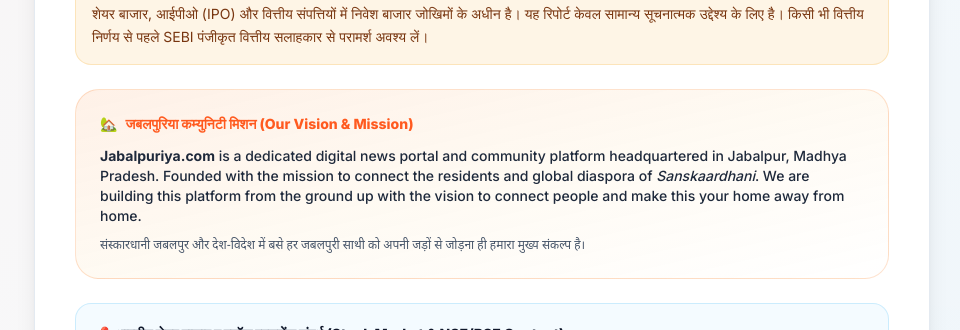
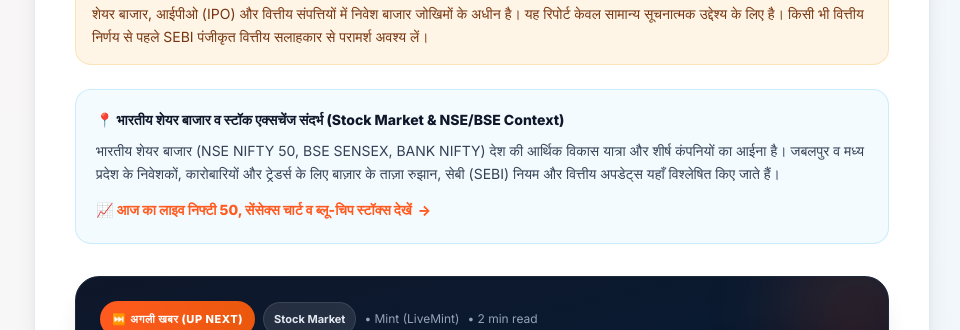
Before and after one commit to umeshahirwar/jabalpuriya, an Astro site: page /news/indian-shares-set-to-extend-gains-on-strong-foreign-flows-us-tariffs-in-foc in a window 1280 px wide. Shown: the part 1975-2305 px from the top of the page, without its empty margins (158-1118 px from the left). Built offline with nearby package versions, Linux system fonts and the light colour scheme; Astro itself is replaced by a stand-in of ours.

Commit message:
feat: add Up Next related article suggestion, remove mission box from articles while preserving investor notice and market context

```diff
--- a/src/pages/news/[slug].astro
+++ b/src/pages/news/[slug].astro
@@ -28,10 +28,11 @@ const formattedTime = pubDate.toLocaleTimeString('en-IN', {
   timeZone: 'Asia/Kolkata'
 });
 
-// Related stories: prioritize same category first for stronger topical clustering, then fill to 4
+// Next relevant article: prioritize same category first for seamless reading flow, then other categories
 const sameCategory = newsData.articles.filter((a) => a.id !== article.id && a.category === article.category);
 const otherCategory = newsData.articles.filter((a) => a.id !== article.id && a.category !== article.category);
-const relatedArticles = [...sameCategory, ...otherCategory].slice(0, 4);
+const nextRelevantArticle = sameCategory[0] || otherCategory[0] || newsData.articles[0];
+const relatedArticles = [...sameCategory.slice(1), ...otherCategory].slice(0, 4);
 
 // Canonical & Share URLs (always trailing slash to match GitHub Pages & prevent 301 redirects)
 const articleUrl = `https://jabalpuriya.com/news/${article.slug}/`;
@@ -99,10 +100,10 @@ const categoryContextMap: Record<string, { heading: string; text: string; tipLab
     tipHref: '/gwarighat-aarti/'
   },
   'Local News': {
-    heading: 'जबलपुरिया कम्युनिटी विज़न (Our Mission & Community Vision)',
-    text: 'Jabalpuriya.com is a dedicated digital news portal and community platform headquartered in Jabalpur, Madhya Pradesh. Founded with the mission to connect the residents and global diaspora of Sanskaardhani, we are building this platform from the ground up with the vision to connect people and make this your home away from home.',
-    tipLabel: '🏡 जबलपुरिया मुख्य पृष्ठ पर सभी सेवाएं देखें',
-    tipHref: '/'
+    heading: 'संस्कारधानी जबलपुर स्थानीय संदर्भ (Sanskaardhani Jabalpur)',
+    text: 'संस्कारधानी जबलपुर, मध्य प्रदेश की सांस्कृतिक राजधानी के रूप में अपनी जीवंत संस्कृति, मां नर्मदा के पावन तटों, शिक्षा, व्यापार और स्थानीय विकास के लिए जानी जाती है। जबलपुरिया पर शहर के सभी प्रमुख नागरिक व सामाजिक अपडेट उपलब्ध हैं।',
+    tipLabel: '📍 जबलपुर के सभी स्थानीय समाचार देखें',
+    tipHref: '/#news-grid'
   }
 };
 
@@ -381,19 +382,6 @@ const breadcrumbSchema = {
           </div>
         )}
 
-        <!-- Community Diaspora & Mission Box (Connecting People Globally) -->
-        <div class="p-6 rounded-3xl bg-gradient-to-br from-orange-500/10 via-amber-500/5 to-transparent border border-orange-500/20 space-y-3">
-          <div class="flex items-center gap-2 text-jabalpur-secondary font-black text-sm">
-            <span>🏡</span> जबलपुरिया कम्युनिटी मिशन (Our Vision & Mission)
-          </div>
-          <p class="text-xs sm:text-sm text-slate-800 dark:text-slate-200 leading-relaxed font-medium">
-            <strong>Jabalpuriya.com</strong> is a dedicated digital news portal and community platform headquartered in Jabalpur, Madhya Pradesh. Founded with the mission to connect the residents and global diaspora of <em>Sanskaardhani</em>. We are building this platform from the ground up with the vision to connect people and make this your home away from home.
-          </p>
-          <p class="text-xs text-slate-600 dark:text-slate-400 font-hindi">
-            संस्कारधानी जबलपुर और देश-विदेश में बसे हर जबलपुरी साथी को अपनी जड़ों से जोड़ना ही हमारा मुख्य संकल्प है।
-          </p>
-        </div>
-
         <!-- Contextual Local Jabalpur Insight -->
         <div class="p-5 rounded-2xl bg-sky-50/70 dark:bg-sky-950/20 border border-sky-200/70 dark:border-sky-800/40 space-y-2.5">
           <h3 class="text-sm font-black text-slate-900 dark:text-white">
@@ -411,8 +399,66 @@ const breadcrumbSchema = {
           </a>
         </div>
 
+        <!-- Next Relevant Story Suggestion Card (Continuous Reading Flow) -->
+        <div class="pt-2">
+          <div class="p-5 sm:p-6 rounded-3xl bg-gradient-to-br from-slate-900 via-[#0a1a30] to-slate-950 text-white border border-slate-800 shadow-xl relative overflow-hidden group">
+            <div class="absolute -right-10 -top-10 w-36 h-36 bg-jabalpur-secondary/15 rounded-full blur-2xl pointer-events-none"></div>
+
+            <div class="relative z-10 flex flex-col md:flex-row md:items-center justify-between gap-5">
+
+              <!-- Story Info -->
+              <div class="space-y-2 flex-1 min-w-0">
+                <div class="flex items-center gap-2 flex-wrap">
+                  <span class="inline-flex items-center gap-1 px-3 py-1 rounded-full text-[11px] font-black uppercase tracking-wider bg-gradient-to-r from-jabalpur-secondary to-orange-600 text-white shadow-sm">
+                    <span>⏭️</span> अगली खबर (Up Next)
+                  </span>
+                  <span class="px-2.5 py-0.5 rounded-full text-[11px] font-bold bg-white/10 text-slate-200 border border-white/10">
+                    {nextRelevantArticle.category}
+                  </span>
+                  <span class="text-slate-400 text-xs hidden sm:inline">• {nextRelevantArticle.source}</span>
+                  <span class="text-slate-400 text-xs hidden sm:inline">• {nextRelevantArticle.readTime}</span>
+                </div>
+
+                <h3 class="text-base sm:text-lg font-black text-white group-hover:text-jabalpur-secondary transition-colors leading-snug line-clamp-2">
+                  <a href={`/news/${nextRelevantArticle.slug}/`} class="focus:outline-none hover:underline">
+                    {nextRelevantArticle.title}
+                  </a>
+                </h3>
+
+                <p class="text-xs sm:text-sm text-slate-300 line-clamp-2 leading-relaxed font-normal">
+                  {nextRelevantArticle.excerpt}
+                </p>
+              </div>
+
+              <!-- Action Button & Thumbnail -->
+              <div class="flex items-center gap-3.5 flex-shrink-0">
+                {nextRelevantArticle.imageUrl && (
+                  <a href={`/news/${nextRelevantArticle.slug}/`} class="w-18 h-18 sm:w-20 sm:h-20 rounded-2xl overflow-hidden bg-slate-900 border border-white/10 flex-shrink-0 hidden sm:block">
+                    <img
+                      src={nextRelevantArticle.imageUrl}
+                      alt={nextRelevantArticle.title}
+                      class="w-full h-full object-cover group-hover:scale-105 transition-transform duration-300"
+                      loading="lazy"
+                      onerror="this.onerror=null; this.src='https://images.unsplash.com/photo-1545459720-aac8509eb02c?auto=format&fit=crop&w=400&q=80';"
+                    />
+                  </a>
+                )}
+
+                <a
+                  href={`/news/${nextRelevantArticle.slug}/`}
+                  class="inline-flex items-center gap-2 px-5 py-3 rounded-2xl bg-jabalpur-secondary hover:bg-orange-600 text-white font-black text-xs sm:text-sm shadow-lg hover:shadow-orange-500/25 transition-all hover:scale-105 whitespace-nowrap"
+                >
+                  <span>अगली खबर पढ़ें</span>
+                  <svg class="w-4 h-4" fill="none" stroke="currentColor" viewBox="0 0 24 24"><path stroke-linecap="round" stroke-linejoin="round" stroke-width="2.5" d="M14 5l7 7m0 0l-7 7m7-7H3"/></svg>
+                </a>
+              </div>
+
+            </div>
+          </div>
+        </div>
+
         <!-- Useful Jabalpur City Guides Strip -->
-        <div class="pt-2">
+        <div class="pt-1">
           <p class="text-xs font-black uppercase tracking-wider text-slate-500 dark:text-slate-400 mb-2.5">
             संस्कारधानी जबलपुर उपयोगी गाइड (City Essentials)
           </p>
```
